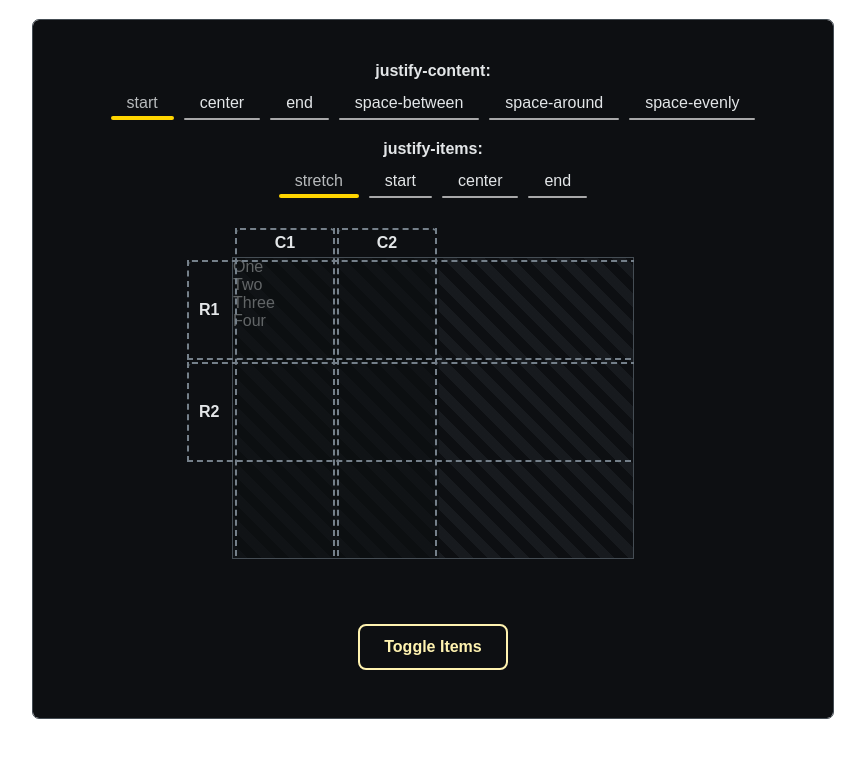
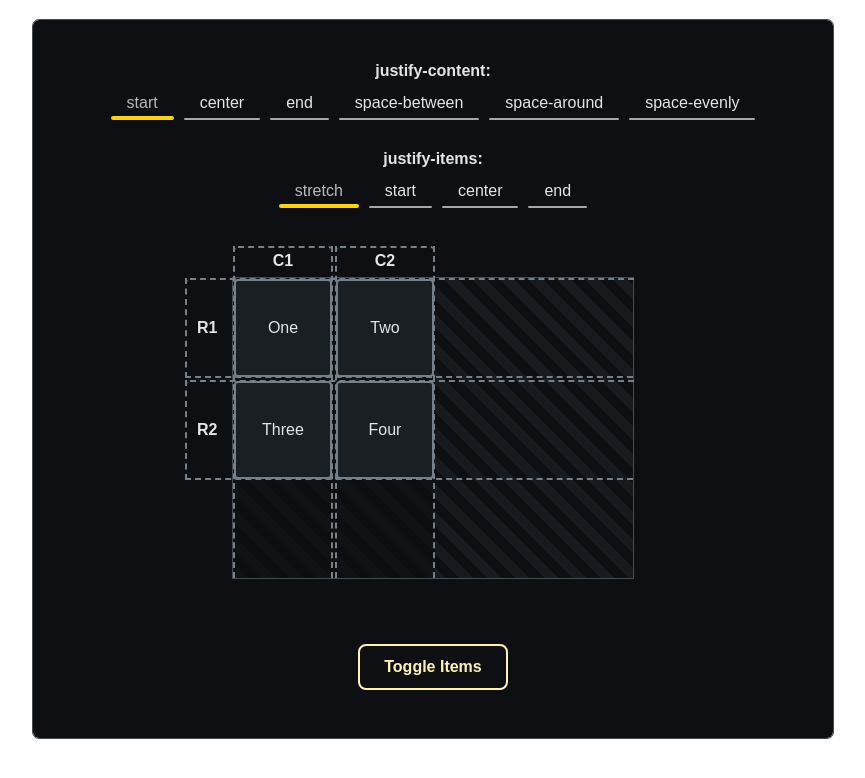
Before and after one commit to aliyuv/css-flex, a React (Vite) app: page /contentjustify in a window 1280 px wide. Shown: the top 778 px of the page, without its empty margins (207-1072 px from the left). Built offline with nearby package versions, Linux system fonts and the light colour scheme; a web font is replaced by a local one.

Commit message:
AligningRows 组件 实色方框 布局完成

```diff
--- a/src/components/common/LayoutBox/AligningRows.css
+++ b/src/components/common/LayoutBox/AligningRows.css
@@ -1,6 +1,7 @@
 *{
   box-sizing: border-box;
 }
+
 .ar-container{
   padding: 30px;
 }
@@ -17,10 +18,9 @@
     rgba(184, 204, 224, .06) 10px,
     rgba(184, 204, 224, 0) 0,
     rgba(184, 204, 224, 0) 20px);
-
 }
 
-.ar-inner{
+.ar-inner {
   position: absolute;
   inset: 0;
   width: 100%;
@@ -31,7 +31,6 @@
   display: grid;
   gap:2px;
   grid-area: 1 / 1;
-  padding: 2px;
   position:absolute;
 }
 
@@ -95,3 +94,35 @@
   border-top: unset;
   border-right: unset;
 }
+
+.ar-grid-items{
+  position: absolute;
+  inset: 0;
+  width: 100%;
+  height: 100%;
+  display: grid;
+  gap: 2px;
+  grid-template-columns: 100px 100px;
+  grid-template-rows: 100px 100px;
+}
+
+.ar-grid-layout{
+  display:flex;
+  flex-direction: column;
+  align-items: center;
+  justify-content: center;
+  border-radius: 4px;
+  padding:calc(1px);
+}
+
+.ar-grid-item{
+  width: 100%;
+  border: 2px solid #75808a;
+  background-color: #1a1f23;
+  flex: 1 1;
+  display: flex;
+  flex-direction: column;
+  justify-content: center;
+  align-items: center;
+  border-radius: 4px;
+}
--- a/src/components/common/LayoutBox/AligningRows.tsx
+++ b/src/components/common/LayoutBox/AligningRows.tsx
@@ -18,8 +18,10 @@ export default function AligningRows() {
         <div className="ar-grid-items">
           {
             textArr.map(item => (
-              <div key={item} className="ar-grid-item">
-                <span>{item}</span>
+              <div className="ar-grid-layout">
+                <div key={item} className="ar-grid-item">
+                  <div>{item}</div>
+                </div>
               </div>
             ))
           }
--- a/src/components/common/tabs/CommonTabs.css
+++ b/src/components/common/tabs/CommonTabs.css
@@ -2,6 +2,7 @@
   width: 100%;
   height: 100%;
   padding: 10px;
+  margin-bottom: 10px;
 }
 
 button{
```
